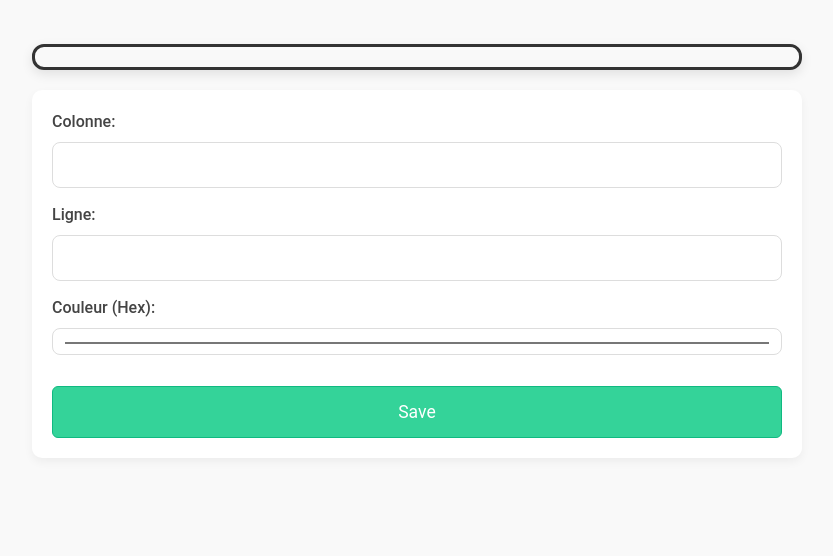
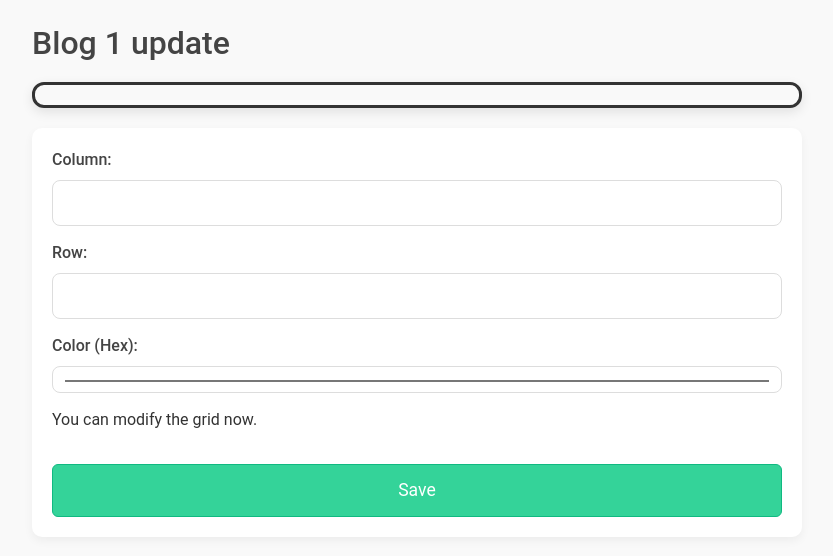
Before and after one commit to asadiqi/Web_Q3_HelbPlace, a Django app: page /canva/1/ in a window 1280 px wide. Shown: the part 56-612 px from the top of the page, without its empty margins (223-1056 px from the left). Run offline with Django 5.2, Linux system fonts and the light colour scheme; a user stored in the database is signed in; data comes from the database, SQL or seed files in the repository; both versions use the stored data as it was after the commit; some libraries are stand-ins or nearby versions.

Commit message:
Chronometre  ok pour le changement  de pixel par user

```diff
--- a/django_project/blog/models.py
+++ b/django_project/blog/models.py
@@ -2,6 +2,7 @@ from django.db import models
 from django.utils import timezone
 from django.contrib.auth.models import User
 from django.urls import reverse
+
 
 class Canva(models.Model):
     title = models.CharField(max_length=100)
@@ -34,3 +35,13 @@ class Pixel(models.Model):
 
     class Meta:
         unique_together = ('canva', 'x', 'y')
+
+
+
+class UserAction(models.Model):
+    user = models.ForeignKey(User, on_delete=models.CASCADE)
+    canva = models.ForeignKey(Canva, on_delete=models.CASCADE)
+    last_modified = models.DateTimeField(auto_now=True)
+
+    class Meta:
+        unique_together = ('user', 'canva')
--- a/django_project/blog/static/blog/main.css
+++ b/django_project/blog/static/blog/main.css
@@ -136,15 +136,14 @@ button[type="submit"]:hover {
   background-color: #10b981;
 }
 
-/* Pixel grid styles */
 .pixel-row {
   display: flex;
   margin-bottom: 5px;
 }
 
 .pixel {
-  width: 30px;
-  height: 30px;
+  width: 20px;
+  height: 20px;
   display: inline-block;
   border-radius: 5px;
   cursor: pointer;
--- a/django_project/blog/templates/blog/canva_detail.html
+++ b/django_project/blog/templates/blog/canva_detail.html
@@ -1,5 +1,13 @@
 {% extends "blog/base.html" %}
+
 {% block content %}
+    <h2>{{ canva.title }}</h2>
+
+    {% if message %}
+        <div class="alert alert-warning">
+            {{ message }}
+        </div>
+    {% endif %}
 
     <div class="canvas-grid">
         {% for row in pixels %}
@@ -19,22 +27,28 @@
     </div>
 
     <div class="modify-grid">
-    <form method="POST" action="{% url 'update-pixel' object.id %}">
+        <form method="POST" action="{% url 'update-pixel' canva.id %}">
             {% csrf_token %}
             <div class="form-group">
-            <label for="x">Colonne:</label>
+                <label for="x">Column:</label>
                 <input type="number" id="x" name="x" class="form-control" required>
             </div>
             <div class="form-group">
-            <label for="y">Ligne:</label>
+                <label for="y">Row:</label>
                 <input type="number" id="y" name="y" class="form-control" required>
             </div>
             <div class="form-group">
-            <label for="color">Couleur (Hex):</label>
+                <label for="color">Color (Hex):</label>
                 <input type="color" id="color" name="color" class="form-control" required>
             </div>
+
+            {% if time_remaining > 0 %}
+                <p>You need to wait {{ time_remaining }} seconds before modifying again.</p>
+            {% else %}
+                <p>You can modify the grid now.</p>
+            {% endif %}
+
             <button type="submit" class="btn btn-success mt-3">Save</button>
         </form>
     </div>
-
-{% endblock content %}
+{% endblock %}
--- a/django_project/blog/views.py
+++ b/django_project/blog/views.py
@@ -1,12 +1,13 @@
 from django.shortcuts import render, get_object_or_404
 from django.contrib.auth.mixins import LoginRequiredMixin, UserPassesTestMixin
 from django.views.generic import ListView, DetailView, CreateView, UpdateView, DeleteView
-from .models import Canva, Pixel
+from .models import Canva, Pixel, UserAction
 from django.http import HttpResponseRedirect
 from django.urls import reverse
 from django.contrib.auth.decorators import login_required
 from django.urls import reverse_lazy
-
+from django.utils.timezone import now
+from datetime import timedelta
 
 
 def home(request):
@@ -29,11 +30,33 @@ class CanvaDetailView(DetailView):
         for pixel in pixels:
             grid[pixel.y][pixel.x] = pixel
         context['pixels'] = grid
+
+        # Calcul du temps restant pour l'utilisateur
+        user_action = UserAction.objects.filter(user=self.request.user, canva=self.object).first()
+        if user_action:
+            time_since_last_action = now() - user_action.last_modified
+            context['time_remaining'] = max(0, self.object.timer - time_since_last_action.seconds)
+        else:
+            context['time_remaining'] = 0
         return context
+
 
 @login_required
 def update_pixel(request, pk):
     canva = get_object_or_404(Canva, pk=pk)
+    user_action, created = UserAction.objects.get_or_create(user=request.user, canva=canva)
+
+    # Vérification du timer
+    time_since_last_action = now() - user_action.last_modified
+    if time_since_last_action < timedelta(seconds=canva.timer):
+        time_remaining = (timedelta(seconds=canva.timer) - time_since_last_action).seconds
+        # Ajouter le message d'attente à l'objet context
+        context = {
+            'message': f'Please wait {time_remaining} seconds before modifying again.',
+            'canva': canva
+        }
+        return render(request, 'blog/canva_detail.html', context)  # Remplacer avec votre template de détail
+
     if request.method == "POST":
         x = int(request.POST.get('x'))
         y = int(request.POST.get('y'))
@@ -42,11 +65,14 @@ def update_pixel(request, pk):
         pixel.color = color
         pixel.save()
 
-        # Incrémentation du compteur save_count
+        # Mise à jour du compteur save_count et du UserAction
         canva.save_count += 1
         canva.save()
+        user_action.save()
 
         return HttpResponseRedirect(reverse('canva-detail', args=[pk]))
+
+
 
 
 class CanvaCreateView(LoginRequiredMixin, CreateView):
```
Also changed, not shown: django_project/blog/migrations/0012_useraction.py (added), django_project/db.sqlite3. Lines whose indentation alone changed are shown as unchanged.
